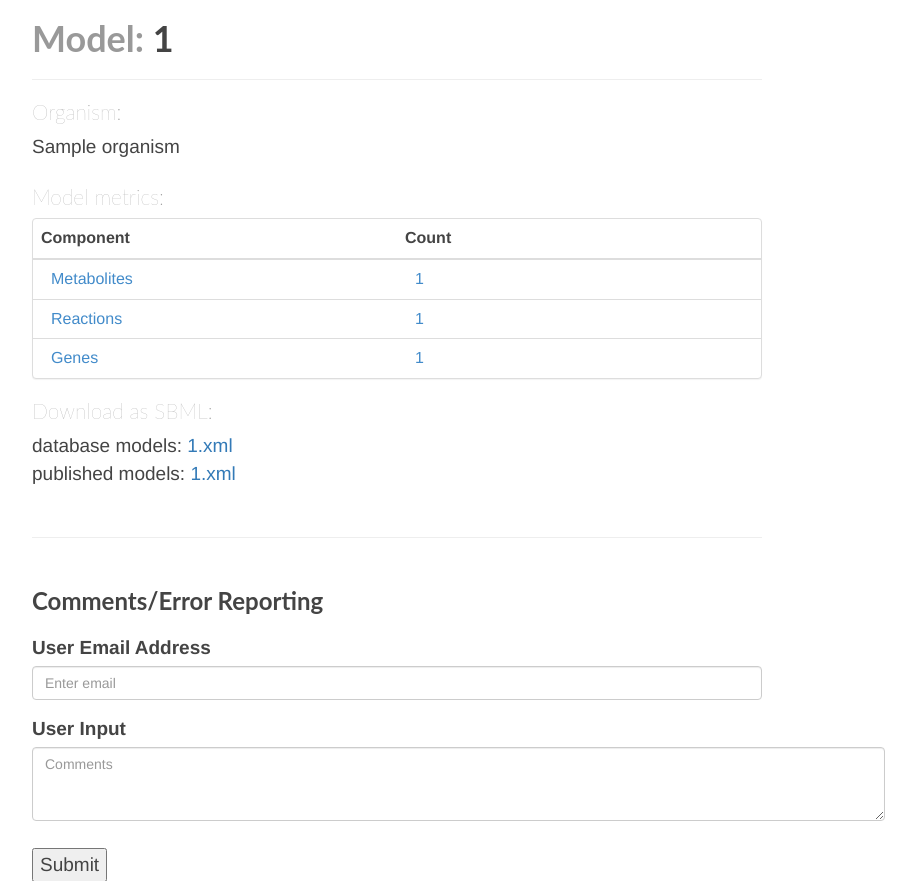
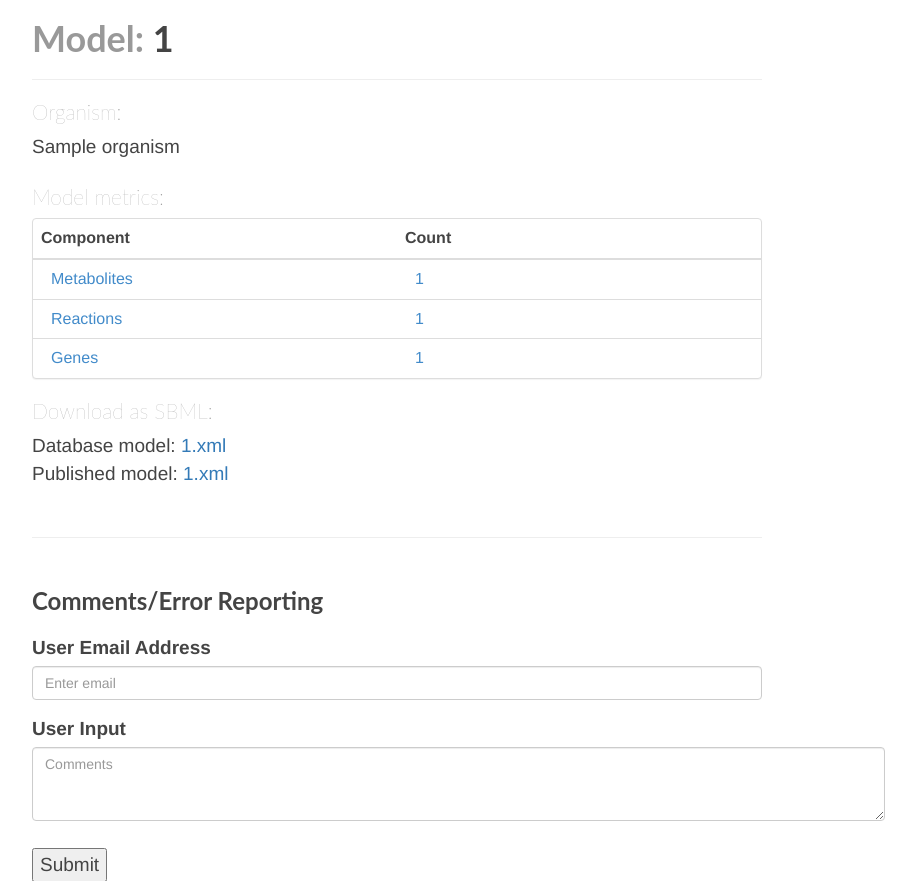
Before and after one commit to SBRG/bigg_models, a Python web app: template bigg2/templates/model.html in a window 1280 px wide. Shown: the part 133-1014 px from the top of the page, without its empty margins (53-969 px from the left). Run offline with Jinja, Linux system fonts and the light colour scheme; the template is opened without the code that fills it: most values are stand-ins (such as "Sample title", 1, 10 or a date in 2020); some libraries are stand-ins or nearby versions.

Commit message:
sort the advance search list and reworded the sbml download link

```diff
--- a/bigg2/queries.py
+++ b/bigg2/queries.py
@@ -130,7 +130,7 @@ def get_model_list(session):
                   .query(Model.bigg_id)
                   .order_by(Model.bigg_id)
                   .all())
-    return [x[0] for x in model_list]
+    return [x[0] for x in model_list].sort()
 
 def get_model_and_counts(model_bigg_id, session):
     model_db = (session
--- a/bigg2/templates/model.html
+++ b/bigg2/templates/model.html
@@ -33,8 +33,8 @@
       </div>
 
       <h4>Download as SBML:</h4>
-      database models: <a href="/static/model_dumps/{{bigg_id}}.xml" download="{{bigg_id}}.xml">{{bigg_id}}.xml</a><br>
-      published models: <a href="/static/published_models/{{bigg_id}}_published.xml" download="{{bigg_id}}.xml">
+      Database model: <a href="/static/model_dumps/{{bigg_id}}.xml" download="{{bigg_id}}.xml">{{bigg_id}}.xml</a><br>
+      Published model: <a href="/static/published_models/{{bigg_id}}_published.xml" download="{{bigg_id}}.xml">
 	{{bigg_id}}.xml
       </a>
 
```
